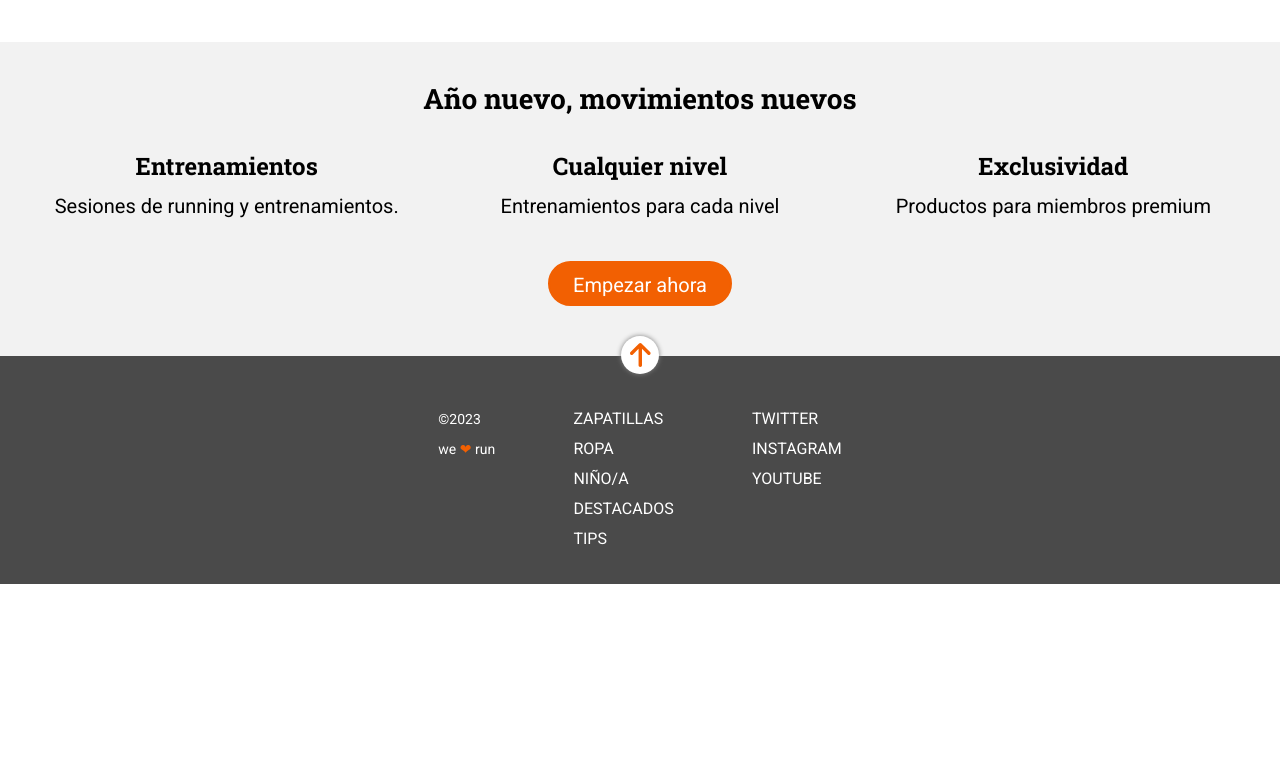
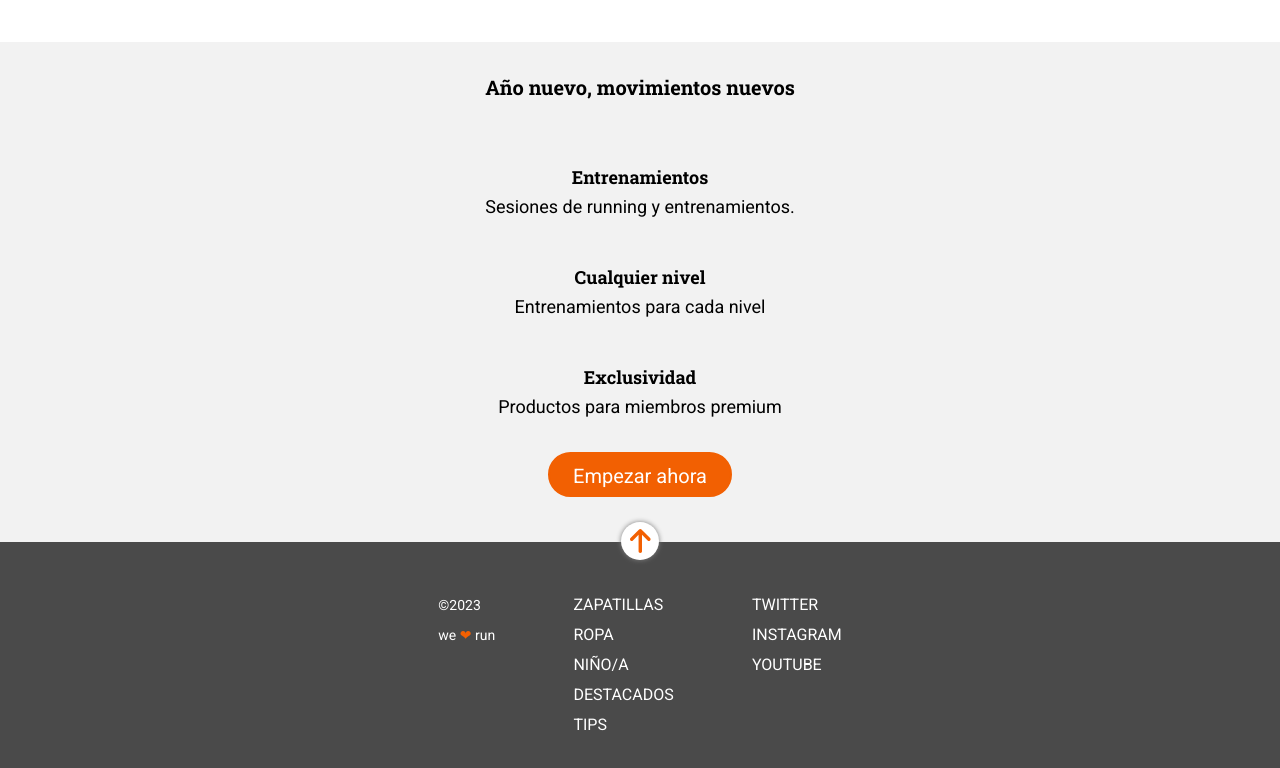
Before and after one commit to Tam-Weibel/Modulo-1-evaluacion-final-Tam-Weibel, a website built with Vite: page src/index.html in a window 1280 px wide. Shown: the part 1082-1850 px from the top of the page. Before the commit the page ends 1666 px from the top, so only its background shows below. Built offline with nearby package versions, Linux system fonts and the light colour scheme.

Commit message:
Grid update in new-year

```diff
--- a/src/partials/new-year.html
+++ b/src/partials/new-year.html
@@ -1,20 +1,17 @@
 <section class="new-year" id="new-year">
   <h3 class="new-year__title">Año nuevo, movimientos nuevos</h3>
-  <div class="new-year__grid">
-    <div>
+  <div class="new-year__text">
     <h4>Entrenamientos</h4>
     <p>Sesiones de running y entrenamientos.</p>
   </div>
-    <div>
+  <div class="new-year__text">
     <h4>Cualquier nivel</h4>
     <p>Entrenamientos para cada nivel</p>
   </div>
-    <div>
+  <div class="new-year__text">
     <h4>Exclusividad</h4>
     <p>Productos para miembros premium</p>
   </div>
-  </div>
-
   <div class="new-year__button">
     <a href="#">Empezar ahora</a>
   </div>
--- a/src/scss/layout/_new-year.scss
+++ b/src/scss/layout/_new-year.scss
@@ -1,50 +1,27 @@
 .new-year {
   background-color: $light-grey;
-  padding: 34px 20px 50px 20px;
+  padding: 0 20px;
+  display: grid;
+  grid-template-columns: 1fr;
+  grid-template-rows: 100px 1fr 1fr 1fr 100px;
+  text-align: center;
   &__title {
     font-family: $title-font;
     font-size: 20px;
     line-height: 30px;
-    text-align: center;
-    padding-bottom: 50px;
+    padding: 30px;
   }
-  &__grid {
-    display: grid;
-    grid-template-columns: 100%;
-    grid-template-rows: 100px 100px 100px;
-    row-gap: 45px;
+  &__text {
+    padding: 20px 40px;
     & h4 {
       font-family: $title-font;
       font-size: 18px;
       line-height: 30px;
-      text-align: center;
     }
     & p {
       font-family: $text-font;
       font-size: 18px;
       line-height: 30px;
-      text-align: center;
-      padding-left: 40px;
-      padding-right: 40px;
-    }
-  }
-  @media (min-width: 768px) {
-    &__title {
-      font-size: 28px;
-      line-height: 45px;
-      padding-bottom: 30px;
-    }
-    &__grid {
-      display: grid;
-      grid-template-columns: 1fr 1fr 1fr;
-      grid-template-rows: 100%;
-      & h4 {
-        font-size: 24px;
-      }
-      & p {
-        font-size: 20px;
-        padding: 10px;
-      }
     }
   }
   &__button {
@@ -54,8 +31,7 @@
     border: 2px solid $orange;
     background-color: $orange;
     text-align: center;
-    margin: auto;
-    margin-top: 30px;
+    margin: 10px auto;
     & a {
       padding: 14px 23px;
       color: $white;
@@ -66,4 +42,23 @@
       text-align: center;
     }
   }
+  // @media (min-width: 768px) {
+  //   &__title {
+  //     font-size: 28px;
+  //     line-height: 45px;
+  //     padding-bottom: 30px;
+  //   }
+  //   &__grid {
+  //     display: grid;
+  //     grid-template-columns: 1fr 1fr 1fr;
+  //     grid-template-rows: 100%;
+  //     & h4 {
+  //       font-size: 24px;
+  //     }
+  //     & p {
+  //       font-size: 20px;
+  //       padding: 10px;
+  //     }
+  //   }
+  // }
 }
```
Lines whose indentation alone changed are shown as unchanged.
